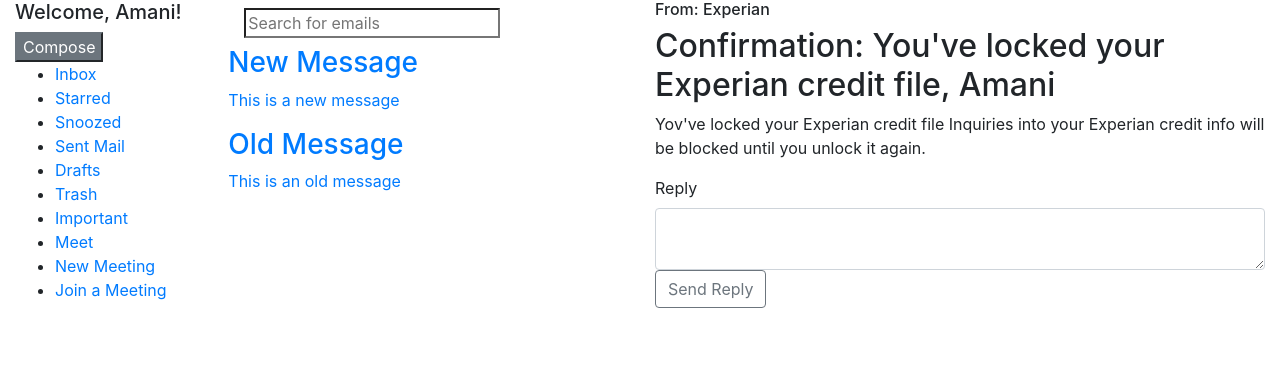
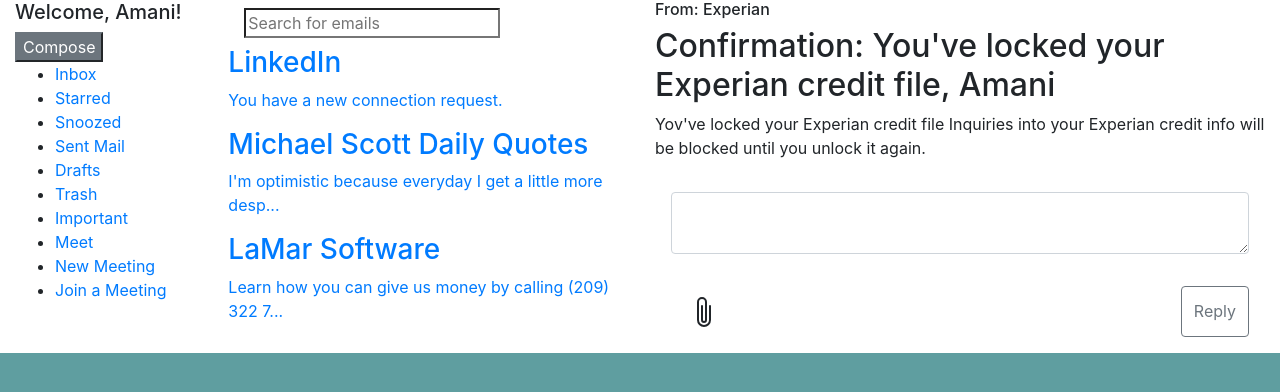
Before and after one commit to Amahil/amanjoit-kaur-email-template, a plain HTML site: page index.html in a window 1280 px wide. Drawn offline with nearby package versions, Linux system fonts and the light colour scheme.

Commit message:
Update index.html

```diff
--- a/index.html
+++ b/index.html
@@ -1,17 +1,13 @@
 <!DOCTYPE html>
 <html>
     <head>
-
         <link rel="stylesheet" href="https://stackpath.bootstrapcdn.com/bootstrap/4.5.0/css/bootstrap.min.css">
-        <link rel="stylesheet" type="text/css" href="emailStyle.css">
+        <link rel="stylesheet" type="text/css" href="style.css">
         <title>Email</title>
     </head>
-
-
     <body>
         <div class="container-fluid">
-             <div class="row">
-
+            <div class="row" id="pageContent" >
                 <div class="col-md-2 side">
                     <h5 id="Greating-Name">Welcome, Amani!</h5>
                     <button type="button" class="btn-secondary">Compose</button>
@@ -28,7 +24,6 @@
                         <li><a href="#">Join a Meeting</a></li>
                     </ul>
                 </div>
-
                 <div class="col-md-4 menu">
                     <nav class="navbar navbar-light">
                         <form class="form-inline">
@@ -36,24 +31,45 @@
                             <button class="btn btn-outside-secondary my-2 my-sm-0" type="submit">
                         </form>
                     </nav>
-        <a href="#"><h3>New Message</h3>
-        <p>This is a new message</p></a>
-
-        <a href="#"><h3>Old Message</h3>
-        <p>This is an old message</p></a>
+                    <a href="#"><h3>LinkedIn</h3>
+                    <p>You have a new connection request.</p></a>
+                    <a href="#"><h3>Michael Scott Daily Quotes</h3>
+                    <p>I'm optimistic because everyday I get a little more desp...</p></a>
+                    <a href="#"><h3>LaMar Software</h3>
+                    <p>Learn how you can give us money by calling (209) 322 7...</p></a>
                 </div>
-
                 <div class="col-md-6 message">
                   <h6>From: Experian</h6>
                   <h2>Confirmation: You've locked your Experian credit file, Amani</h2>
                   <p>Yov've locked your Experian credit file Inquiries into your Experian credit info will be blocked until you
                   unlock it again.
                   </p>
+                  <div style="background-color: white; border-radius: 4px; border-color: black; border-width: 2px;">
                     <form>
-        <div class="Form-group">
-          <label for="exampleFormControlTextarea1">Reply</label>
-          <textarea class="form-control" id="exampleFormControlTextarea1"></textarea>
+                      <div class="Form-group" id="replyBox">
+                        <div class="row p-3">
+                          <div class="col-12">
+                            <!-- <label for="replyContent">Reply</label> -->
+                            <textarea class="form-control" id="replyContent"></textarea>
+                          </div>
+                        </div>
+                        <div class="row p-3">
+                          <div class="col-12">
+                            <div class="d-flex justify-content-between">
+                              <button type="button" class="btn btn-default btn-lg" action="attach" id="btn_attach">
+                                <svg xmlns="http://www.w3.org/2000/svg" width="32" height="32" fill="currentColor" class="bi bi-paperclip" viewBox="0 0 16 16">
+                                  <path d="M4.5 3a2.5 2.5 0 0 1 5 0v9a1.5 1.5 0 0 1-3 0V5a.5.5 0 0 1 1 0v7a.5.5 0 0 0 1 0V3a1.5 1.5 0 1 0-3 0v9a2.5 2.5 0 0 0 5 0V5a.5.5 0 0 1 1 0v7a3.5 3.5 0 1 1-7 0V3z"/>
+                                </svg>
+                              </button>
+                              <button type="button" class="btn btn-outline-secondary" action="submit" id="btn_reply">Reply</button>
+                            </div>
+                          </div>
+                        </div>
                       </div>
                     </form>
-      <button type="button" class="btn btn-outline-secondary">Send Reply</button>
                   </div>
+                </div>
+            </div>
+        </div>
+    </body>
+</html>
```
Lines whose indentation alone changed are shown as unchanged.
